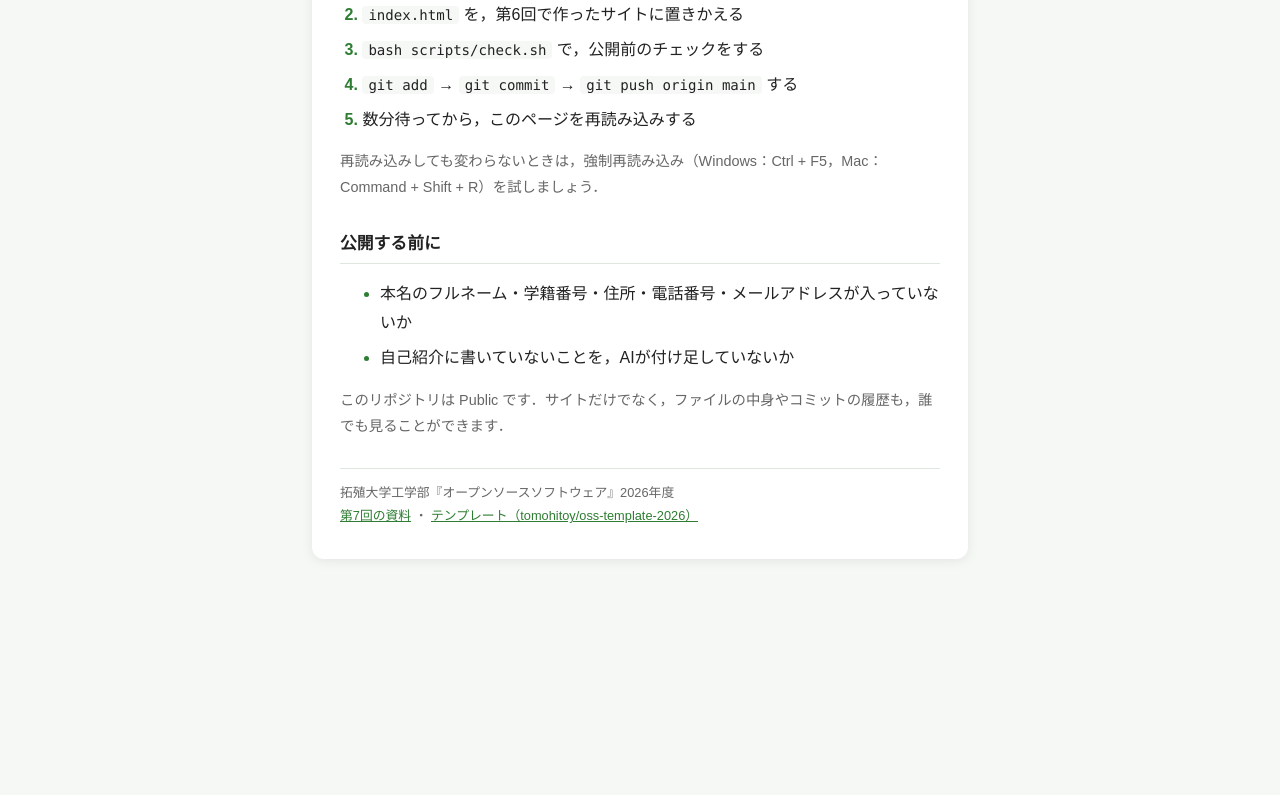
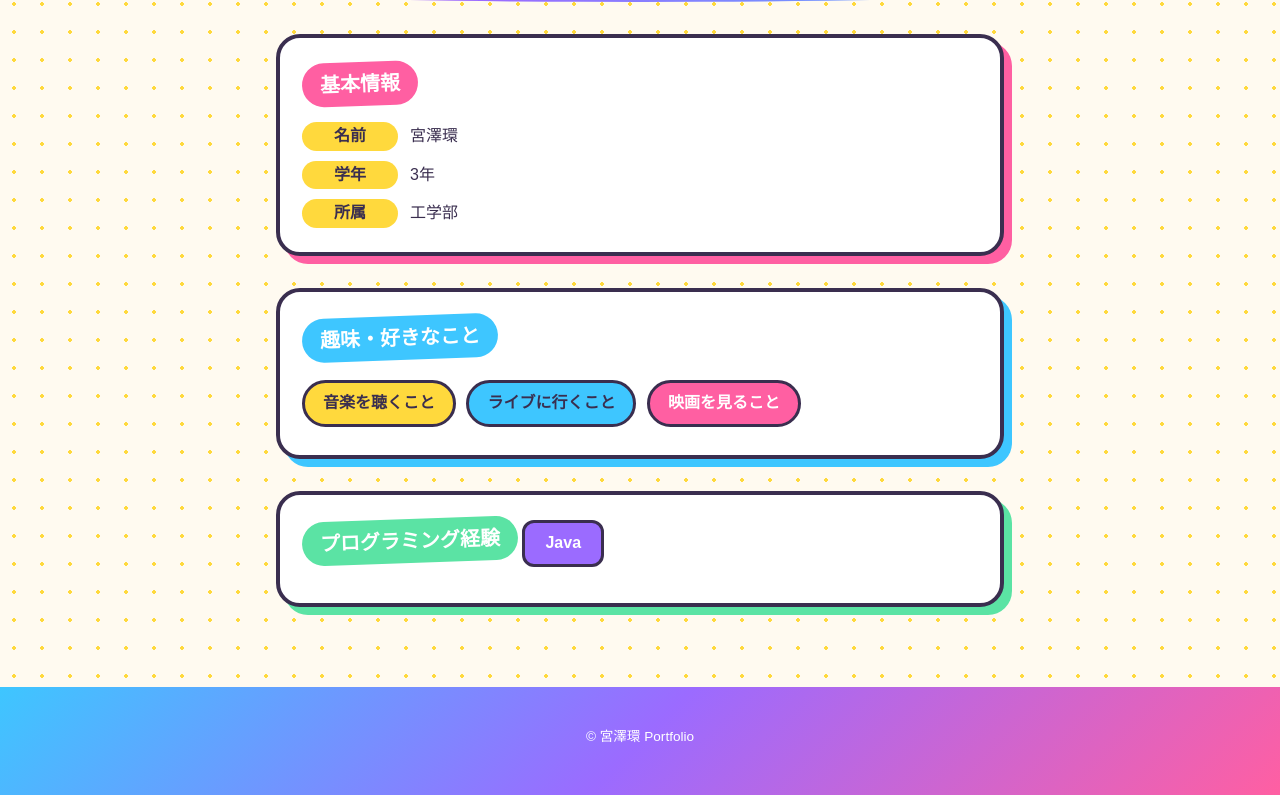
Before and after one commit to G485102024/G485102024.github.io, a plain HTML site: page index.html in a window 1280 px wide. Shown: the part 318-1113 px from the top of the page. Before the commit the page ends 901 px from the top, so only its background shows below. Drawn offline with Linux system fonts and the light colour scheme.

Commit message:
feat: 第6回で作ったサイトを公開する

```diff
--- a/index.html
+++ b/index.html
@@ -1,162 +1,237 @@
 <!DOCTYPE html>
-<!-- oss-template-2026:placeholder （この目印で，scripts/check.sh が「準備中」のページかどうかを見分けます） -->
-<!--
-  テンプレートの「準備中」のページです．
-  このページが https://ユーザー名.github.io/ に表示されたら，GitHub Pages の設定は成功です．
-  第7回の実習4で，このファイルを第6回で作った index.html に置きかえます．
--->
 <html lang="ja">
 <head>
+  <!-- 文字コードをUTF-8に指定 -->
   <meta charset="UTF-8">
-  <meta name="viewport" content="width=device-width, initial-scale=1">
-  <title>準備中</title>
+  <!-- スマートフォンで正しい大きさで表示するための設定 -->
+  <meta name="viewport" content="width=device-width, initial-scale=1.0">
+  <title>宮澤環のポートフォリオ</title>
+
   <style>
-    /* ===== 色の設定 ===== */
+    /* ===== 色の設定（ここを変えるとサイト全体の色が変わる） ===== */
     :root {
-      --main-color: #2e7d32;  /* メインの色（見出し・番号） */
-      --bg-color: #f5f8f5;    /* ページの背景の色 */
-      --card-color: #ffffff;  /* カードの背景の色 */
-      --text-color: #222222;  /* 文字の色 */
-      --sub-color: #666666;   /* 補足の文字の色 */
-      --line-color: #dfe6df;  /* 区切り線の色 */
+      --pink: #ff5fa2;     /* ピンク */
+      --yellow: #ffd93d;   /* 黄色 */
+      --blue: #3ec6ff;     /* 水色 */
+      --green: #5be3a4;    /* 緑 */
+      --purple: #9b6bff;   /* 紫 */
+      --ink: #3a2e4f;      /* 文字の色 */
+      --paper: #fffaf0;    /* 背景の色 */
     }
 
-    /* パソコンやスマートフォンがダークモードのときの色 */
-    @media (prefers-color-scheme: dark) {
-      :root {
-        --main-color: #81c784;
-        --bg-color: #121512;
-        --card-color: #1e231e;
-        --text-color: #e8ece8;
-        --sub-color: #a0a8a0;
-        --line-color: #2f362f;
-      }
+    /* ===== 全体の基本設定 ===== */
+    * {
+      box-sizing: border-box; /* 余白を含めてサイズを計算する */
     }
 
-    /* ページ全体：カードを画面のまんなかに置く */
     body {
       margin: 0;
-      min-height: 100vh;
-      display: flex;
-      align-items: center;
-      justify-content: center;
-      padding: 24px 16px;
-      box-sizing: border-box;
-      font-family: "Hiragino Sans", "Yu Gothic", "Meiryo", sans-serif;
+      font-family: "Hiragino Maru Gothic ProN", "Yu Gothic", "Meiryo", sans-serif;
+      color: var(--ink);
       line-height: 1.8;
-      color: var(--text-color);
-      background: var(--bg-color);
+      background-color: var(--paper);
+      /* 水玉もようの背景 */
+      background-image: radial-gradient(var(--yellow) 2px, transparent 2px);
+      background-size: 28px 28px;
     }
 
-    /* まんなかのカード */
-    main {
-      width: 100%;
-      max-width: 600px;
-      padding: 32px 28px;
-      background: var(--card-color);
-      border-top: 6px solid var(--main-color);
-      border-radius: 12px;
-      box-shadow: 0 2px 12px rgba(0, 0, 0, 0.08);
+    /* ===== ページ上部のヘッダー（タイトル部分） ===== */
+    header {
+      text-align: center;
+      padding: 64px 20px 72px;
+      color: #fff;
+      /* 虹色のグラデーション背景 */
+      background: linear-gradient(135deg, var(--pink), var(--purple), var(--blue));
+      /* 下側をなみ形に近いまるみにする */
+      border-bottom-left-radius: 50% 28px;
+      border-bottom-right-radius: 50% 28px;
     }
 
-    h1 {
-      margin: 0 0 4px;
-      font-size: clamp(1.3rem, 6vw, 1.6rem);  /* スマートフォンでは少し小さくする */
-      line-height: 1.4;
-      color: var(--main-color);
-    }
-
-    h2 {
-      margin: 28px 0 8px;
-      padding-bottom: 4px;
-      font-size: 1.05rem;
-      border-bottom: 1px solid var(--line-color);
-    }
-
-    /* 「設定は成功」のバッジ */
-    .badge {
+    /* 小さな見出し文字（PORTFOLIO） */
+    .label {
       display: inline-block;
-      margin: 8px 0 0;
-      padding: 2px 12px;
-      font-size: 0.9rem;
+      margin: 0 0 12px;
+      padding: 2px 16px;
+      font-size: 0.85rem;
       font-weight: bold;
-      color: var(--card-color);
-      background: var(--main-color);
+      letter-spacing: 0.2em;
+      color: var(--ink);
+      background: var(--yellow);
       border-radius: 999px;
     }
 
-    /* 「次にやること」の番号つきリスト */
-    ol {
-      margin: 0;
-      padding-left: 1.4em;
-    }
-    li {
-      margin-bottom: 6px;
-    }
-    li::marker {
-      font-weight: bold;
-      color: var(--main-color);
+    /* 名前（いちばん大きい見出し） */
+    header h1 {
+      margin: 8px 0 12px;
+      font-size: clamp(2rem, 8vw, 3.2rem); /* 画面幅に合わせて大きさが変わる */
+      text-shadow: 3px 3px 0 rgba(58, 46, 79, 0.3);
     }
 
-    /* コマンドの見た目 */
-    code {
-      padding: 1px 6px;
-      font-family: "SFMono-Regular", Consolas, monospace;
-      font-size: 0.88em;
-      background: var(--bg-color);
-      border-radius: 4px;
-      white-space: nowrap;  /* コマンドの途中で折り返さない */
+    /* 名前の下の学年・所属の文章 */
+    header p {
+      margin: 0;
+      font-size: 1.05rem;
     }
 
-    /* 補足の小さな文字 */
-    .sub {
-      font-size: 0.9rem;
-      color: var(--sub-color);
+    /* ===== メイン部分の幅の設定 ===== */
+    main {
+      max-width: 760px;
+      margin: 0 auto;
+      padding: 32px 16px 48px;
     }
 
-    /* いちばん下の小さな文字 */
+    /* ===== 各セクション（カードのような箱） ===== */
+    section {
+      margin-bottom: 32px;
+      padding: 24px 22px;
+      background: #fff;
+      border: 4px solid var(--ink);
+      border-radius: 24px;
+      box-shadow: 8px 8px 0 var(--ink); /* ポップなかげ */
+    }
+
+    /* セクションごとに、かげの色を変えてカラフルにする */
+    section:nth-of-type(1) { box-shadow: 8px 8px 0 var(--pink); }
+    section:nth-of-type(2) { box-shadow: 8px 8px 0 var(--blue); }
+    section:nth-of-type(3) { box-shadow: 8px 8px 0 var(--green); }
+
+    /* セクションの見出し */
+    h2 {
+      display: inline-block;
+      margin: 0 0 16px;
+      padding: 4px 18px;
+      font-size: 1.25rem;
+      color: #fff;
+      background: var(--purple);
+      border-radius: 999px;
+      transform: rotate(-2deg); /* 少しかたむけてポップに */
+    }
+
+    /* 見出しの色もセクションごとに変える */
+    section:nth-of-type(1) h2 { background: var(--pink); }
+    section:nth-of-type(2) h2 { background: var(--blue); }
+    section:nth-of-type(3) h2 { background: var(--green); }
+
+    /* ===== 基本情報の表 ===== */
+    dl {
+      margin: 0;
+      display: grid;
+      grid-template-columns: 6em 1fr; /* 左：項目名／右：内容 */
+      gap: 10px 12px;
+    }
+
+    dt {
+      font-weight: bold;
+      text-align: center;
+      background: var(--yellow);
+      border-radius: 999px;
+    }
+
+    dd {
+      margin: 0;
+    }
+
+    /* ===== 趣味のリスト ===== */
+    ul {
+      margin: 0;
+      padding: 0;
+      list-style: none; /* 標準の黒丸を消す */
+    }
+
+    /* 趣味の項目をカラフルなタグ風にする */
+    .hobby li {
+      display: inline-block;
+      margin: 4px 6px 4px 0;
+      padding: 6px 18px;
+      font-weight: bold;
+      border: 3px solid var(--ink);
+      border-radius: 999px;
+      background: var(--yellow);
+    }
+    .hobby li:nth-child(2) { background: var(--blue); }
+    .hobby li:nth-child(3) { background: var(--pink); color: #fff; }
+
+    /* ===== プログラミング経験のタグ ===== */
+    .skill {
+      display: inline-block;
+      padding: 6px 20px;
+      font-weight: bold;
+      color: #fff;
+      background: var(--purple);
+      border: 3px solid var(--ink);
+      border-radius: 12px;
+    }
+
+    /* ===== ページ下部のフッター ===== */
     footer {
-      margin-top: 28px;
-      padding-top: 12px;
-      font-size: 0.8rem;
-      color: var(--sub-color);
-      border-top: 1px solid var(--line-color);
+      padding: 24px 16px 32px;
+      text-align: center;
+      font-size: 0.85rem;
+      color: #fff;
+      background: linear-gradient(135deg, var(--blue), var(--purple), var(--pink));
     }
-    a {
-      color: var(--main-color);
+
+    /* ===== スマートフォン向けの調整（画面幅480px以下） ===== */
+    @media (max-width: 480px) {
+      header {
+        padding: 48px 16px 56px;
+      }
+      section {
+        padding: 20px 16px;
+        box-shadow: 5px 5px 0 var(--ink);
+      }
+      section:nth-of-type(1) { box-shadow: 5px 5px 0 var(--pink); }
+      section:nth-of-type(2) { box-shadow: 5px 5px 0 var(--blue); }
+      section:nth-of-type(3) { box-shadow: 5px 5px 0 var(--green); }
+      dl {
+        grid-template-columns: 5.5em 1fr; /* 項目名の幅をせまくする */
+      }
     }
   </style>
 </head>
+
 <body>
+  <!-- ===== ヘッダー：名前と学年・所属 ===== -->
+  <header>
+    <p class="label">PORTFOLIO</p>
+    <h1>宮澤環</h1>
+    <p>工学部 3年</p>
+  </header>
+
   <main>
-    <h1>このサイトは準備中です</h1>
-    <p class="badge">GitHub Pages の設定 OK</p>
-    <p>このページが表示されていれば，あなたのリポジトリは正しく公開されています．
-      あとは，このページを自分のサイトに置きかえるだけです．</p>
+    <!-- ===== 基本情報セクション ===== -->
+    <section>
+      <h2>基本情報</h2>
+      <dl>
+        <dt>名前</dt>
+        <dd>宮澤環</dd>
+        <dt>学年</dt>
+        <dd>3年</dd>
+        <dt>所属</dt>
+        <dd>工学部</dd>
+      </dl>
+    </section>
 
-    <h2>次にやること</h2>
-    <ol>
-      <li>このリポジトリを，SSHのURLで <code>git clone</code> する</li>
-      <li><code>index.html</code> を，第6回で作ったサイトに置きかえる</li>
-      <li><code>bash scripts/check.sh</code> で，公開前のチェックをする</li>
-      <li><code>git add</code> → <code>git commit</code> → <code>git push origin main</code> する</li>
-      <li>数分待ってから，このページを再読み込みする</li>
-    </ol>
-    <p class="sub">再読み込みしても変わらないときは，強制再読み込み（Windows：Ctrl + F5，Mac：Command + Shift + R）を試しましょう．</p>
+    <!-- ===== 趣味・好きなことセクション ===== -->
+    <section>
+      <h2>趣味・好きなこと</h2>
+      <ul class="hobby">
+        <li>音楽を聴くこと</li>
+        <li>ライブに行くこと</li>
+        <li>映画を見ること</li>
+      </ul>
+    </section>
 
-    <h2>公開する前に</h2>
-    <ul>
-      <li>本名のフルネーム・学籍番号・住所・電話番号・メールアドレスが入っていないか</li>
-      <li>自己紹介に書いていないことを，AIが付け足していないか</li>
-    </ul>
-    <p class="sub">このリポジトリは Public です．サイトだけでなく，ファイルの中身やコミットの履歴も，誰でも見ることができます．</p>
+    <!-- ===== プログラミング経験セクション ===== -->
+    <section>
+      <h2>プログラミング経験</h2>
+      <span class="skill">Java</span>
+    </section>
+  </main>
 
-    <footer>
-      拓殖大学工学部『オープンソースソフトウェア』2026年度<br>
-      <a href="https://github.com/tomohitoy/oss-practice-2026/blob/main-07/chap07/README.md">第7回の資料</a>
-      ・
-      <a href="https://github.com/tomohitoy/oss-template-2026">テンプレート（tomohitoy/oss-template-2026）</a>
-    </footer>
-  </main>
+  <!-- ===== フッター ===== -->
+  <footer>
+    <p>&copy; 宮澤環 Portfolio</p>
+  </footer>
 </body>
 </html>
```
